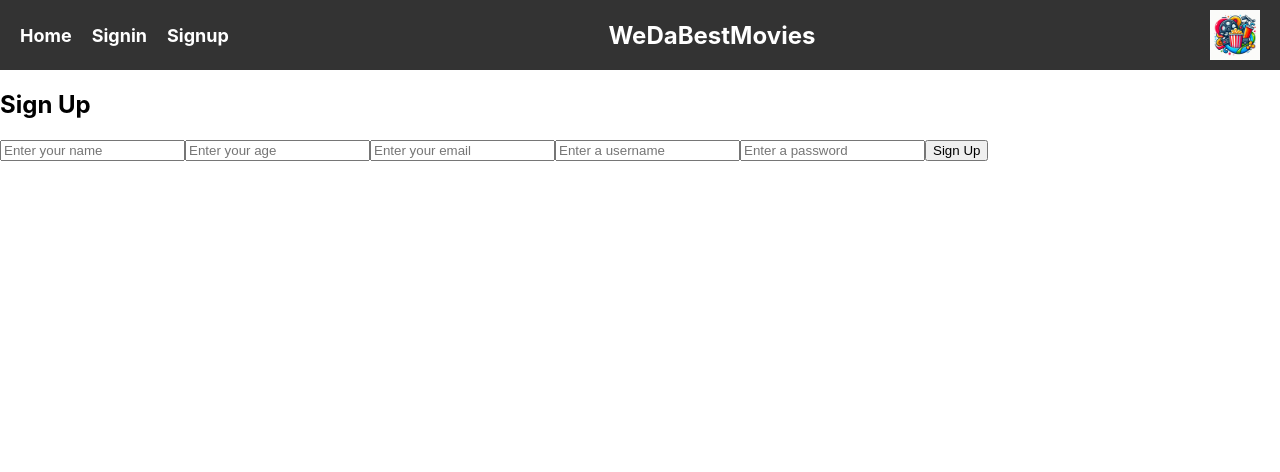
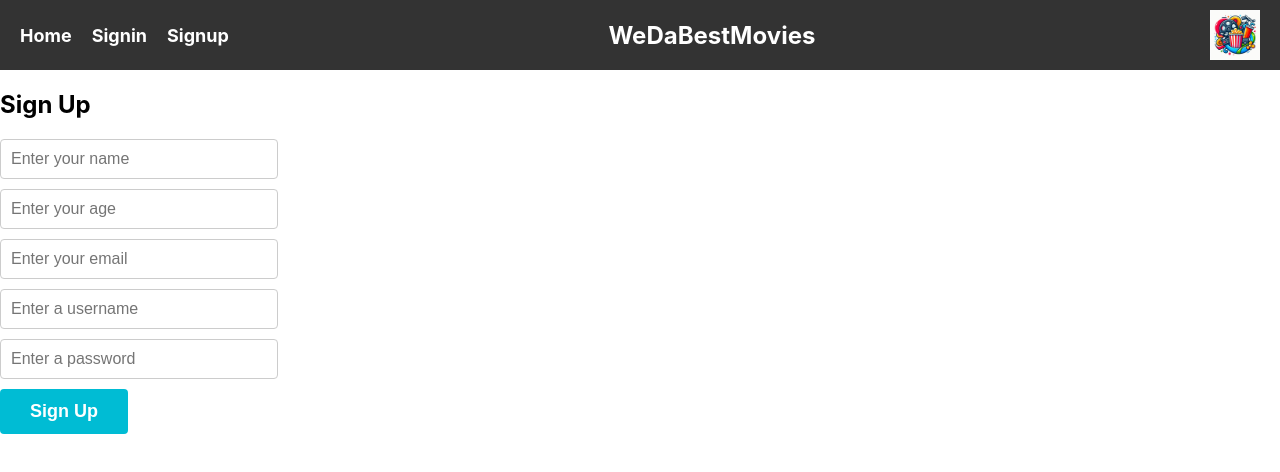
Before and after one commit to EthanMM0/WEDABESTMOVIES_WebApplicationDevelopment_Project, a React (Create React App) app in the folder React/wedabestmovies/: page /signup in a window 1280 px wide. Shown: the top 472 px of the page. Built offline with nearby package versions, Linux system fonts and the light colour scheme.

Commit message:
Changes to be committed: 	new file:   React/wedabestmovies/src/components/Signin.css 	new file:   React/wedabestmovies/src/components/Signup.css 	modified:   React/wedabestmovies/src/pages/Signin.jsx 	modified:   React/wedabestmovies/src/pages/Signup.jsx

```diff
--- /dev/null
+++ b/React/wedabestmovies/src/components/Signin.css
@@ -0,0 +1,59 @@
+/* General Signin Form Styling */
+.form-container {
+    display: flex;
+    justify-content: center;
+    align-items: center;
+    height: 80vh;
+    background-color: #f4f4f4;
+    padding: 20px;
+  }
+
+  .form {
+    background-color: #fff;
+    padding: 30px;
+    border-radius: 8px;
+    box-shadow: 0px 4px 10px rgba(0, 0, 0, 0.1);
+    width: 30%; /* Signin form width */
+  }
+
+  /* Stacking input fields vertically */
+  .username-input-in,
+  .password-input-in {
+    display: block;
+    width: 30%; /* Ensure inputs take up full width of the form */
+    padding: 10px;
+    margin: 10px 0;
+    border-radius: 4px;
+    border: 1px solid #ccc;
+    font-size: 16px;
+  }
+
+  /* Styling for the Signin button */
+  .signin-button {
+    width: 10%;
+    padding: 12px;
+    font-size: 18px;
+    font-weight: bold;
+    color: white;
+    background-color: #00bcd4;
+    border: none;
+    border-radius: 4px;
+    cursor: pointer;
+    transition: background-color 0.3s ease;
+  }
+
+  .signin-button:hover {
+    background-color: #0097a7;
+  }
+
+  /* Mobile responsiveness */
+  @media (max-width: 768px) {
+    .form-container {
+      padding: 10px;
+    }
+
+    .form {
+      width: 100%;
+      padding: 20px;
+    }
+  }
--- /dev/null
+++ b/React/wedabestmovies/src/components/Signup.css
@@ -0,0 +1,61 @@
+.form-container {
+    display: flex;
+    justify-content: center;
+    align-items: center;
+    height: 80vh;
+    background-color: #f4f4f4;
+    padding: 20px;
+  }
+
+  .form {
+    background-color: #fff;
+    padding: 30px;
+    border-radius: 8px;
+    box-shadow: 0px 4px 10px rgba(0, 0, 0, 0.1);
+    width: 10%;
+  }
+
+
+  .name-input-up,
+  .age-input-up,
+  .mail-input-up,
+  .username-input-up,
+  .password-input-up {
+    display: block;
+    width: 20%;
+    padding: 10px;
+    margin: 10px 0;
+    border-radius: 4px;
+    border: 1px solid #ccc;
+    font-size: 16px;
+  }
+
+
+  .signup-button {
+    width: 10%;
+    padding: 12px;
+    font-size: 18px;
+    font-weight: bold;
+    color: white;
+    background-color: #00bcd4;
+    border: none;
+    border-radius: 4px;
+    cursor: pointer;
+    transition: background-color 0.3s ease;
+  }
+
+  .signup-button:hover {
+    background-color: #0097a7;
+  }
+
+  /* Mobile responsiveness */
+  @media (max-width: 768px) {
+    .form-container {
+      padding: 10px;
+    }
+
+    .form {
+      width: 100%;
+      padding: 20px;
+    }
+  }
--- a/React/wedabestmovies/src/pages/Signin.jsx
+++ b/React/wedabestmovies/src/pages/Signin.jsx
@@ -1,6 +1,9 @@
+import '../components/Signin.css';
+
 import React, { useState, useContext } from 'react';
 import { useNavigate } from 'react-router-dom';
 import { AuthContext } from '../App';
+
 
 const Signin = () => {
   const { signIn } = useContext(AuthContext); // Access signIn function
@@ -46,6 +49,7 @@ const Signin = () => {
           placeholder="Enter your username"
           value={formData.username}
           onChange={handleChange}
+          className="username-input-in"
         />
         <input
           type="password"
@@ -53,8 +57,9 @@ const Signin = () => {
           placeholder="Enter your password"
           value={formData.password}
           onChange={handleChange}
+          className="password-input-in"
         />
-        <button type="submit">Sign In</button>
+        <button type="submit" className="signin-button">Sign In</button>
       </form>
     </div>
   );
--- a/React/wedabestmovies/src/pages/Signup.jsx
+++ b/React/wedabestmovies/src/pages/Signup.jsx
@@ -1,5 +1,6 @@
 import React, { useState } from 'react';
 import { useNavigate } from 'react-router-dom';
+import '../components/Signup.css';
 
 // Signup component
 const Signup = () => {
@@ -74,6 +75,7 @@ const Signup = () => {
           placeholder="Enter your name"
           value={formData.name}
           onChange={handleChange} // Update state on change
+          className="name-input-up"
         />
 
         {/* Input field for age */}
@@ -83,6 +85,7 @@ const Signup = () => {
           placeholder="Enter your age"
           value={formData.age}
           onChange={handleChange} // Update state on change
+          className="age-input-up"
         />
 
         {/* Input field for email */}
@@ -92,6 +95,7 @@ const Signup = () => {
           placeholder="Enter your email"
           value={formData.email}
           onChange={handleChange} // Update state on change
+          className="mail-input-up"
         />
 
         {/* Input field for username */}
@@ -101,6 +105,7 @@ const Signup = () => {
           placeholder="Enter a username"
           value={formData.username}
           onChange={handleChange} // Update state on change
+          className="username-input-up"
         />
 
         {/* Input field for password */}
@@ -110,10 +115,11 @@ const Signup = () => {
           placeholder="Enter a password"
           value={formData.password}
           onChange={handleChange} // Update state on change
+          className="password-input-up"
         />
 
         {/* Submit button */}
-        <button type="submit">Sign Up</button>
+        <button type="submit" className="signup-button" >Sign Up</button>
       </form>
     </div>
   );
```
